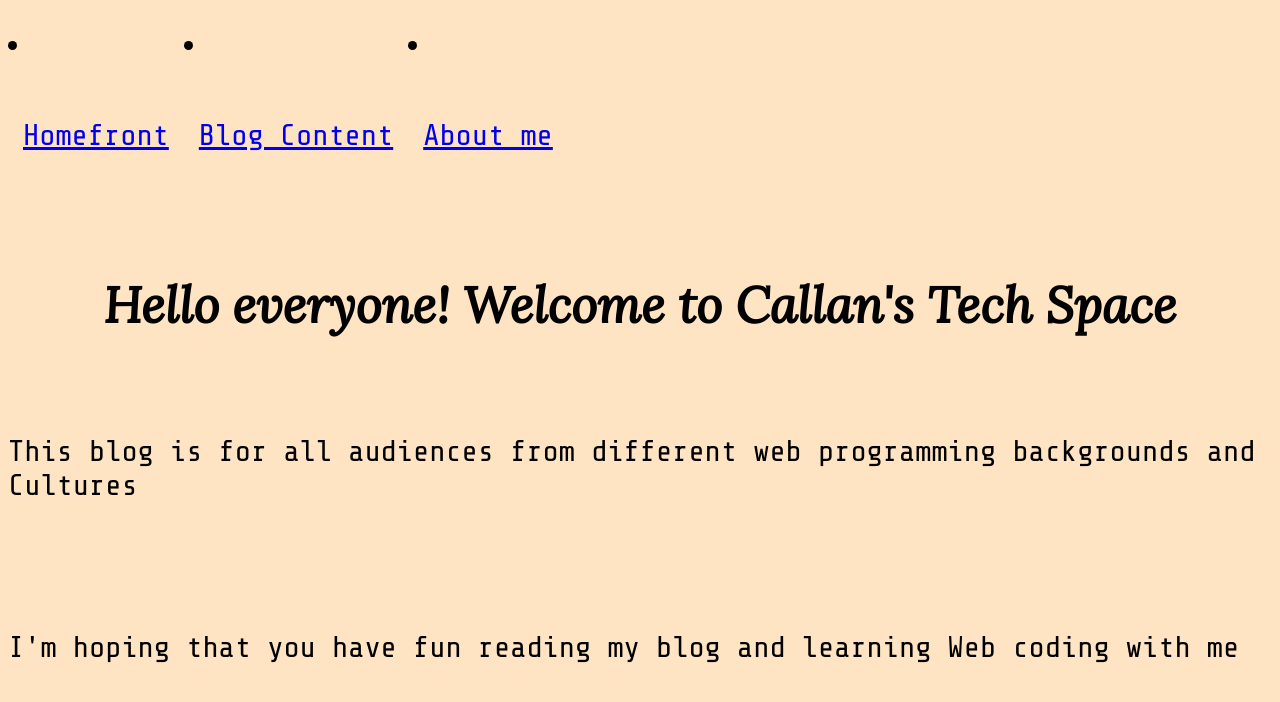
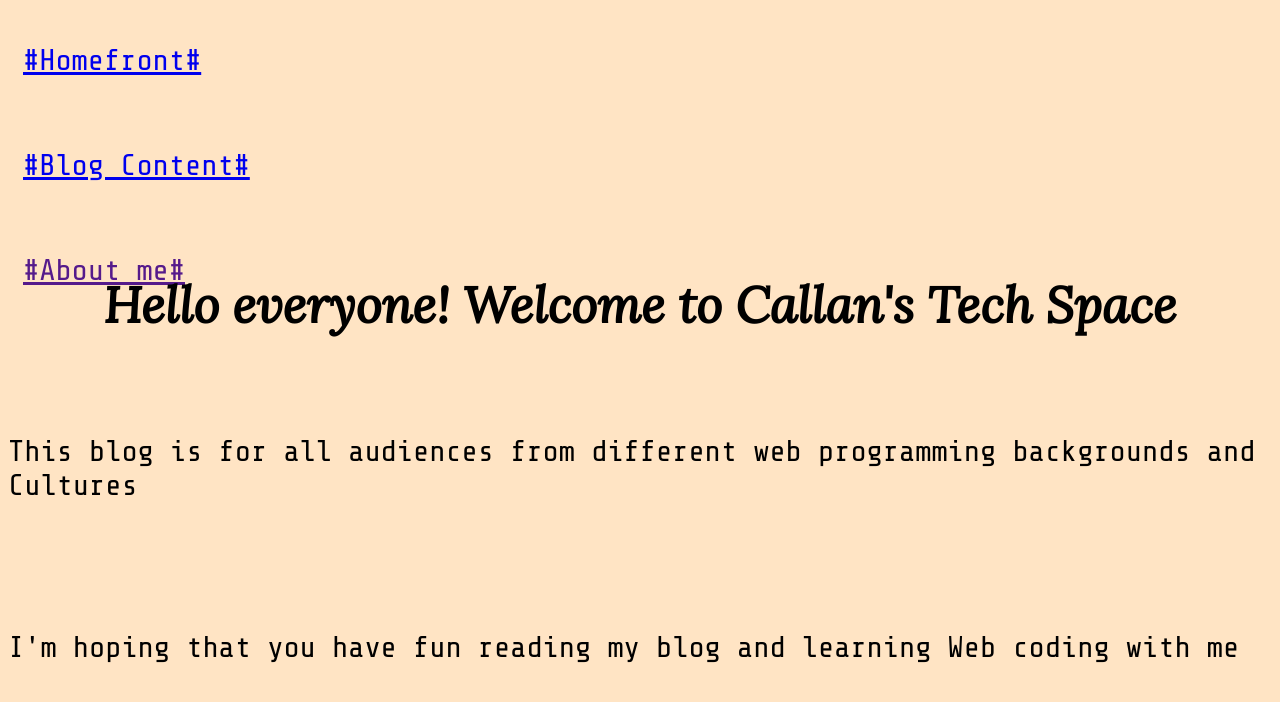
Before and after one commit to BaTmAnOmOrE/BaTmAnOmOrE.github.io, a plain HTML site: page index.html in a window 1280 px wide. Drawn offline with nearby package versions, Linux system fonts and the light colour scheme.

Commit message:
index page updated

```diff
--- a/index.html
+++ b/index.html
@@ -9,9 +9,9 @@
     <link rel="stylesheet" type="text/css" href="mainblog.css">
     <div class ="container"
       ul>
-      <li><a href="index.html">Homefront</a></li>
-      <li><a href="blogPage.html">Blog Content</a></li>
-      <li><a href="contact.asp">About me</a></li>
+      <a href="index.html">#Homefront#</a>
+      <a href="blog-landing-page.html">#Blog Content#</a>
+      <a href="">#About me#</a>
     </ul>
     </div>
     <title>Callan's blog</title>
```
